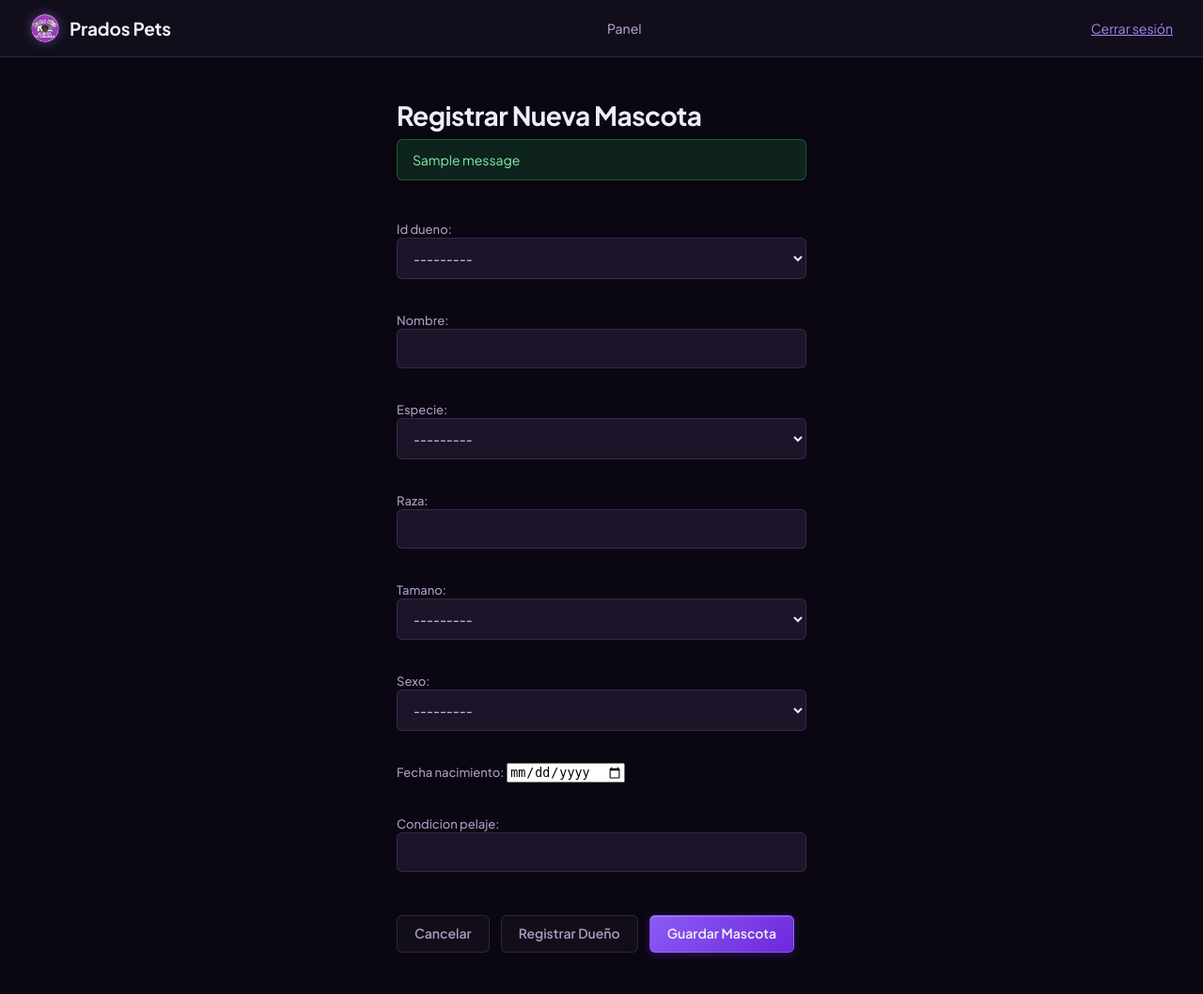
After one commit to Cruz-Fernando/prados-pets, a Django app: page /directorio/mascotas/registrar/ in a window 1280 px wide. The commit adds this page. Shown: the whole page at 94% size. Run offline with Django 5.2, Linux system fonts and the light colour scheme; data comes from the database, SQL or seed files in the repository; tables that the repository leaves empty hold one stand-in row (values such as "Sample post"); one stand-in notice (Sample message) is shown.

Commit message:
Añadir HU04
* HU04/Implementa formulario y vista para registro de mascota

* Implementa formulario y vista para HU04 registro de mascota

* Agrega plantilla HTML para registro de mascotas (HU04)

* HU04: registro de mascotas y actualización de navegación y botón

* HU04-Agregar choices a especie, tamano y sexo en modelo

Co-authored-by: Samuel <samuelalexandergs@ufps.edu.co>

---------

Co-authored-by: JDuvanC10 <jduvancarvajal10@gmail.com>
Co-authored-by: Samuel <samuelalexandergs@ufps.edu.co>

```diff
--- /dev/null
+++ b/apps/directorio/forms.py
@@ -0,0 +1,17 @@
+from django import forms
+from .models import Mascota
+
+class MascotaForm(forms.ModelForm):
+    class Meta:
+        model = Mascota
+        fields = ['id_dueno', 'nombre', 'especie', 'raza', 'tamano', 'sexo', 'fecha_nacimiento', 'condicion_pelaje']
+        widgets = {
+            'id_dueno': forms.Select(attrs={'class': 'w-full border rounded p-2'}),
+            'nombre': forms.TextInput(attrs={'class': 'w-full border rounded p-2'}),
+            'especie': forms.Select(attrs={'class': 'w-full border rounded p-2'}),
+            'raza': forms.TextInput(attrs={'class': 'w-full border rounded p-2'}),
+            'tamano': forms.Select(attrs={'class': 'w-full border rounded p-2'}),
+            'sexo': forms.Select(attrs={'class': 'w-full border rounded p-2'}),
+            'fecha_nacimiento': forms.DateInput(attrs={'type': 'date', 'class': 'w-full border rounded p-2'}),
+            'condicion_pelaje': forms.TextInput(attrs={'class': 'w-full border rounded p-2'}),
+        }
--- a/apps/directorio/models.py
+++ b/apps/directorio/models.py
@@ -23,7 +23,21 @@ class Mascota(models.Model):
     ESPECIE_CHOICES = [
         ("perro", "Perro"),
         ("gato", "Gato"),
+        ("ave", "Ave"),
+        ("roedor", "Roedor"),
+        ("conejo", "Conejo"),
         ("otro", "Otro"),
+    ]
+
+    TAMANO_CHOICES = [
+        ("pequeno", "Pequeño"),
+        ("mediano", "Mediano"),
+        ("grande", "Grande"),
+    ]
+
+    SEXO_CHOICES = [
+        ("M", "Masculino"),
+        ("F", "Femenino"),
     ]
 
     id_mascota = models.AutoField(primary_key=True)
@@ -31,8 +45,8 @@ class Mascota(models.Model):
     nombre = models.CharField(max_length=100)
     especie = models.CharField(max_length=20, choices=ESPECIE_CHOICES)
     raza = models.CharField(max_length=100, blank=True)
-    tamano = models.CharField(max_length=20, blank=True)
-    sexo = models.CharField(max_length=10, blank=True)
+    tamano = models.CharField(max_length=20, choices=TAMANO_CHOICES, blank=True)
+    sexo = models.CharField(max_length=10, choices=SEXO_CHOICES, blank=True)
     fecha_nacimiento = models.DateField(null=True, blank=True)
     condicion_pelaje = models.CharField(max_length=100, blank=True)
     fecha_registro = models.DateField(auto_now_add=True)
--- a/apps/directorio/urls.py
+++ b/apps/directorio/urls.py
@@ -3,4 +3,5 @@ from . import views
 
 urlpatterns = [
     path('registrar-dueno/', views.registrar_dueno, name='registrar_dueno'),
+    path('mascotas/registrar/', views.registrar_mascota, name='registrar_mascota'),
 ]
--- a/apps/directorio/views.py
+++ b/apps/directorio/views.py
@@ -2,6 +2,8 @@ from django.contrib.auth.decorators import login_required
 from django.shortcuts import render, redirect
 from django.contrib import messages
 from django.db import IntegrityError
+
+from apps.directorio.forms import MascotaForm
 from .models import Dueno
 
 
@@ -33,3 +35,14 @@ def registrar_dueno(request):
             })
 
     return render(request, 'directorio/dueno_form.html')
+
+def registrar_mascota(request):
+    if request.method == 'POST':
+        form = MascotaForm(request.POST)
+        if form.is_valid():
+            form.save()
+            return redirect('lista_dueños') # O la ruta de éxito que prefieras
+    else:
+        form = MascotaForm()
+
+    return render(request, 'directorio/mascota_form.html', {'form': form})
--- a/templates/directorio/dueno_form.html
+++ b/templates/directorio/dueno_form.html
@@ -29,6 +29,7 @@
 
       <div class="app-form__actions">
         <a href="{% url 'usuarios:dashboard' %}" class="btn btn--ghost">Cancelar</a>
+        <a href="{% url 'registrar_mascota' %}" class="btn btn--ghost">Registrar Mascota</a>
         <button type="submit" class="btn btn--primary">Guardar Dueño</button>
       </div>
     </form>
--- /dev/null
+++ b/templates/directorio/mascota_form.html
@@ -0,0 +1,33 @@
+{% extends 'base.html' %}
+
+{% block title %}Registrar Mascota · Prados Pets{% endblock %}
+
+{% block body %}
+<div class="app-shell">
+  {% include "usuarios/_topbar.html" %}
+
+  <main class="app-content app-content--narrow">
+    <h1>Registrar Nueva Mascota</h1>
+
+    {% if messages %}
+    <ul class="app-messages">
+      {% for message in messages %}
+        <li class="app-messages__item app-messages__item--{{ message.tags }}">{{ message }}</li>
+      {% endfor %}
+    </ul>
+    {% endif %}
+
+    <form method="POST" class="app-form">
+      {% csrf_token %}
+
+      {{ form.as_p }}
+
+      <div class="app-form__actions">
+        <a href="{% url 'usuarios:dashboard' %}" class="btn btn--ghost">Cancelar</a>
+        <a href="{% url 'registrar_dueno' %}" class="btn btn--ghost">Registrar Dueño</a>
+        <button type="submit" class="btn btn--primary">Guardar Mascota</button>
+      </div>
+    </form>
+  </main>
+</div>
+{% endblock %}
```
Also changed, not shown: templates/usuarios/dashboard.html (+12 -4 lines), apps/directorio/migrations/0002_alter_mascota_especie_alter_mascota_sexo_and_more.py (added).
